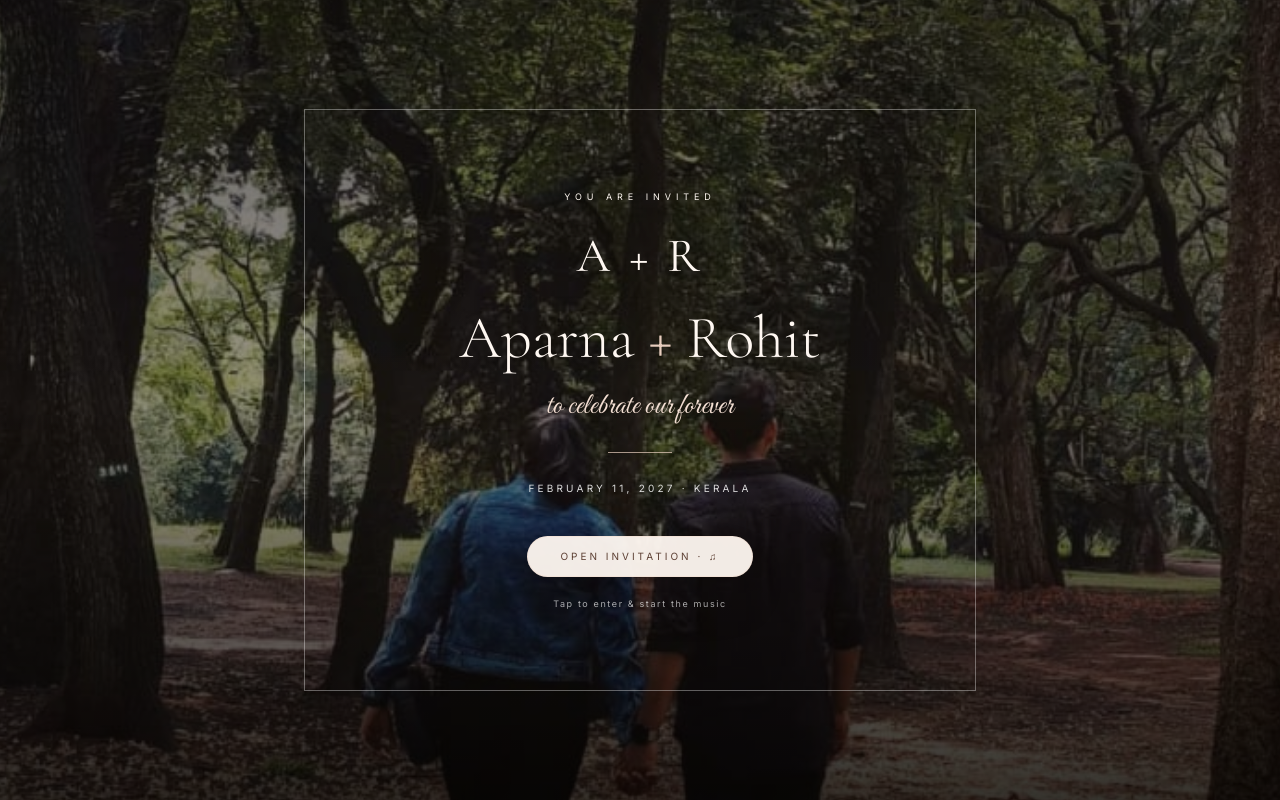
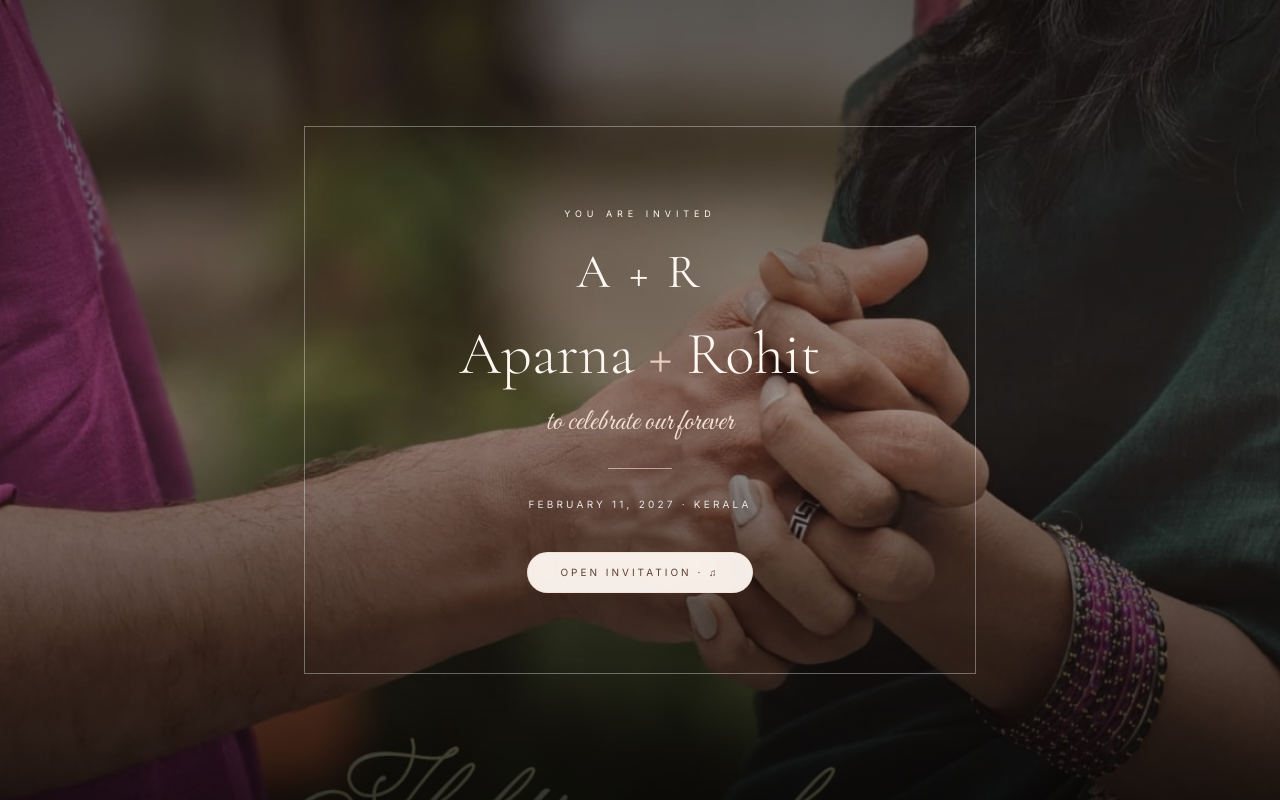
Before and after one commit to abhijithv14/arohi-wedding-invitation, a Next.js app: page / in a window 1280 px wide. Shown: the top 800 px of the page. Built offline with nearby package versions, Linux system fonts and the light colour scheme.

Commit message:
Use forever.jpg for invitation cover and remove music helper text

```diff
--- a/components/InvitationCover.tsx
+++ b/components/InvitationCover.tsx
@@ -24,7 +24,7 @@ export default function InvitationCover({ onOpen }: InvitationCoverProps) {
   return <AnimatePresence>{visible && (
     <motion.div initial={{ opacity: 1 }} exit={{ opacity: 0 }} transition={{ duration: 0.9 }} className="fixed inset-0 z-[100] overflow-hidden bg-[#2A211D]">
       <motion.div initial={{ scale: 1.08 }} animate={{ scale: 1 }} transition={{ duration: 12, ease: "linear" }} className="absolute inset-0">
-        <Image src={"/images/couple1.jpg"} alt="Aparna and Rohit" fill priority sizes="100vw" className="object-cover" />
+        <Image src="/images/forever.jpg" alt="Aparna and Rohit" fill priority sizes="100vw" className="object-cover" />
       </motion.div>
       <div className="absolute inset-0 bg-[#211814]/45" />
       <div className="absolute inset-0 bg-gradient-to-b from-black/35 via-transparent to-black/65" />
@@ -36,8 +36,7 @@ export default function InvitationCover({ onOpen }: InvitationCoverProps) {
           <motion.p initial={{ opacity: 0 }} animate={{ opacity: 1 }} transition={{ delay: 1.15 }} className="mt-5 font-script text-2xl sm:text-3xl text-[#F2DED2]">to celebrate our forever</motion.p>
           <div className="mx-auto my-7 h-px w-16 bg-[#E7CDBE]/70" />
           <p className="text-[10px] tracking-[.32em] uppercase text-white/85">{weddingConfig.mainWeddingDate} · Kerala</p>
-          <motion.button initial={{ opacity: 0, y: 15 }} animate={{ opacity: 1, y: 0 }} transition={{ delay: 1.8 }} onClick={openInvitation} className="mt-10 rounded-full border border-[#F2DED2]/70 bg-[#FFF8F2]/95 px-8 py-3 text-[10px] tracking-[.3em] text-[#5D4034] shadow-2xl hover:bg-white hover:scale-105 transition">OPEN INVITATION · ♫</motion.button>
-          <p className="mt-5 text-[9px] tracking-[.18em] text-white/65">Tap to enter & start the music</p>
+          <motion.button type="button" initial={{ opacity: 0, y: 15 }} animate={{ opacity: 1, y: 0 }} transition={{ delay: 1.8 }} onClick={openInvitation} className="mt-10 rounded-full border border-[#F2DED2]/70 bg-[#FFF8F2]/95 px-8 py-3 text-[10px] tracking-[.3em] text-[#5D4034] shadow-2xl hover:bg-white hover:scale-105 transition">OPEN INVITATION · ♫</motion.button>
         </div>
       </div>
     </motion.div>
```
